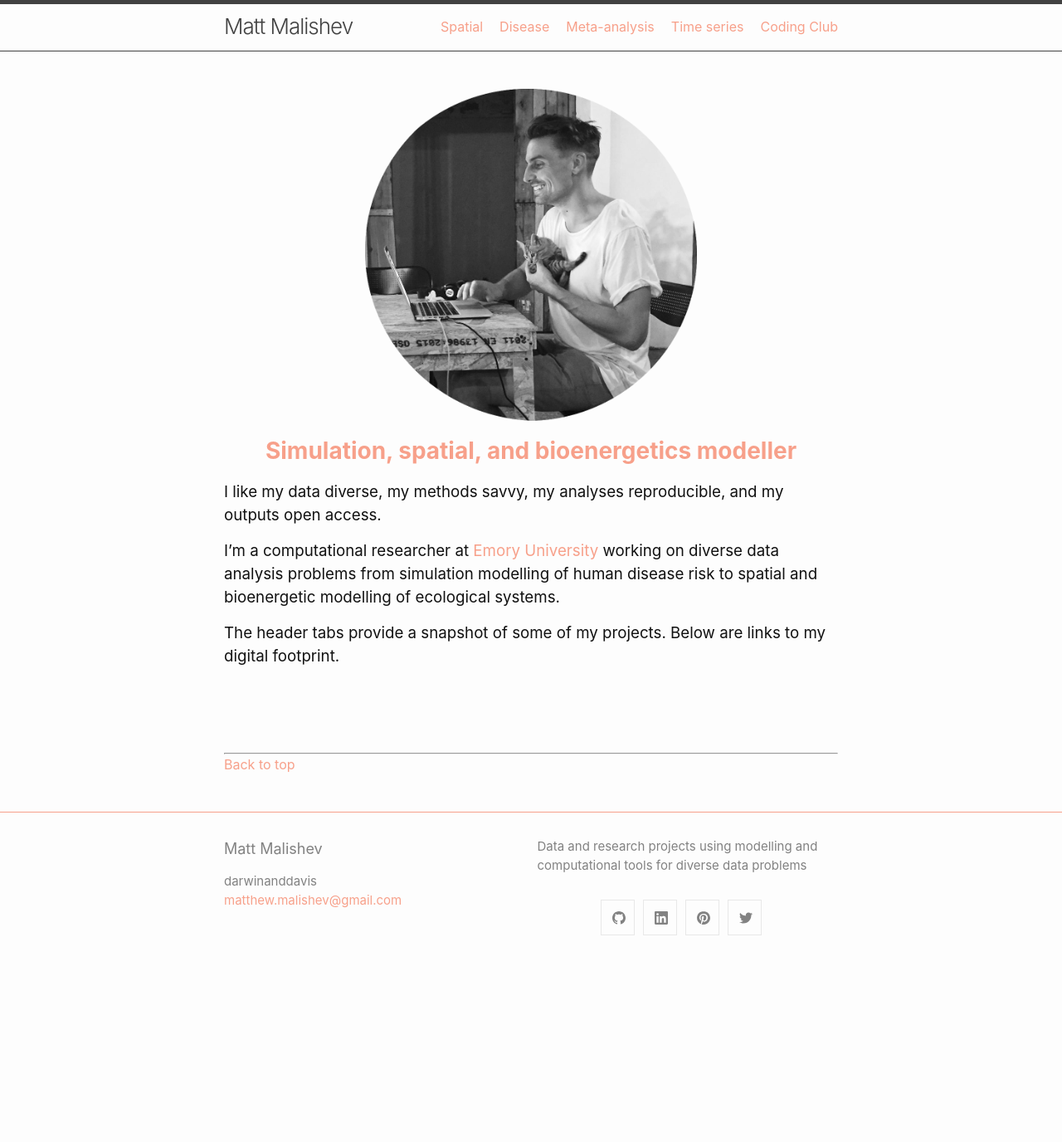
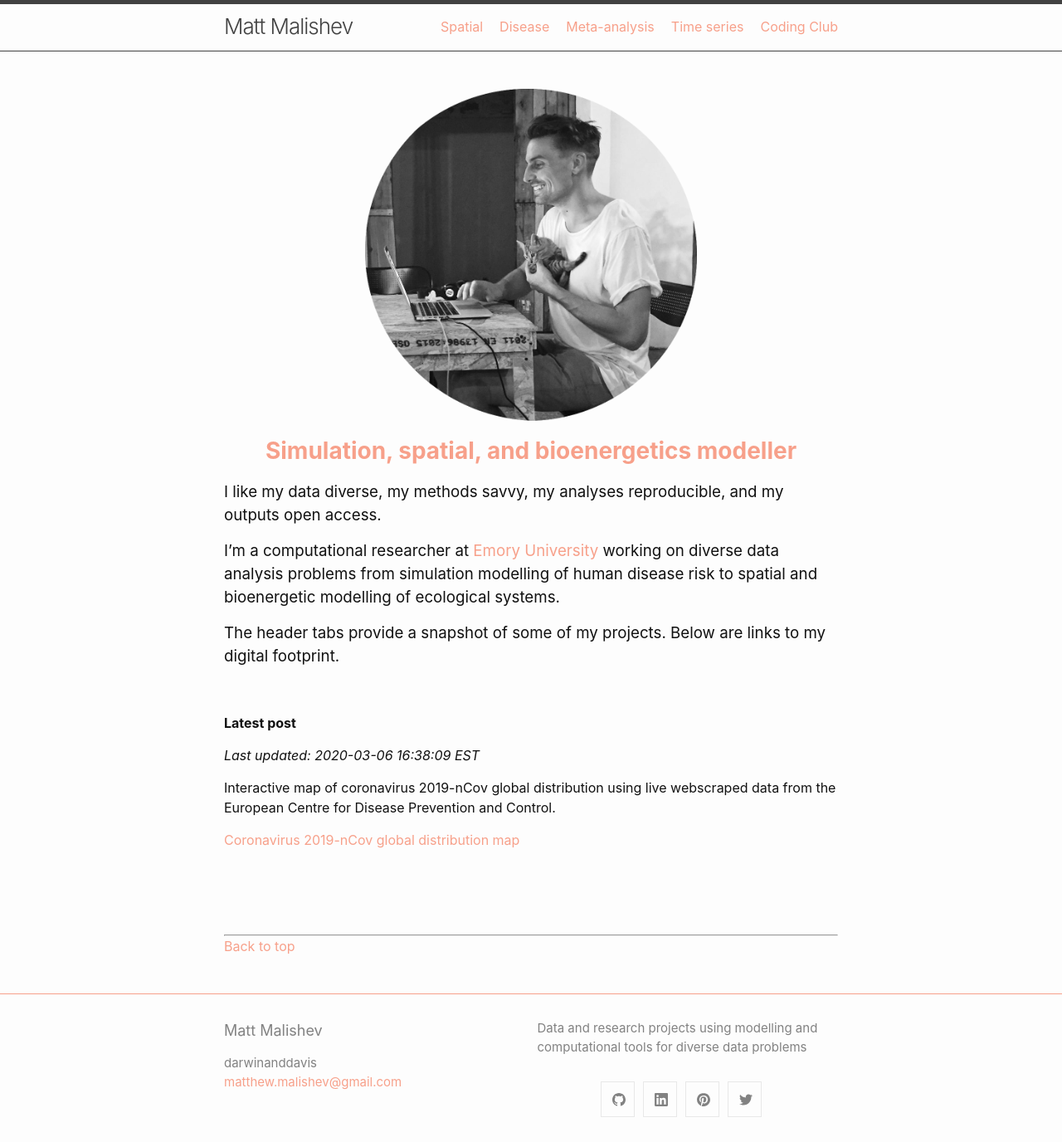
Before and after one commit to darwinanddavis/DataPortfolio, a Jekyll site: the page built from index.md, in a window 1280 px wide. Shown: the whole page at 83% size. Built offline with Jekyll 4.4.1, drawn with Linux system fonts in a browser that asks for light colours; our own code applies the rules of GitHub Pages for plain Markdown files; before the commit the page ends 1157 px from its top, so only the background shows below that.

Commit message:
add latest post index

```diff
--- a/index.md
+++ b/index.md
@@ -20,6 +20,17 @@
 ### The header tabs provide a snapshot of some of my projects. Below are links to my digital footprint.
 
 <br>
+
+**Latest post**
+
+_Last updated: 2020-03-06 16:38:09 EST_
+
+Interactive map of coronavirus 2019-nCov global distribution using live webscraped data from the European Centre for Disease Prevention and Control.
+
+[Coronavirus 2019-nCov global distribution map](https://darwinanddavis.github.io/worldmaps/coronavirus.html)
+
+
+<br>
 <br>
 
 <!-- <a class="twitter-timeline" href="https://twitter.com/darwinanddavis" data-height=1100 data-width=600 data-chrome="nofooter">Tweets by darwinanddavis</a><script async src="https://platform.twitter.com/widgets.js" charset="utf-8"></script> -->
```
